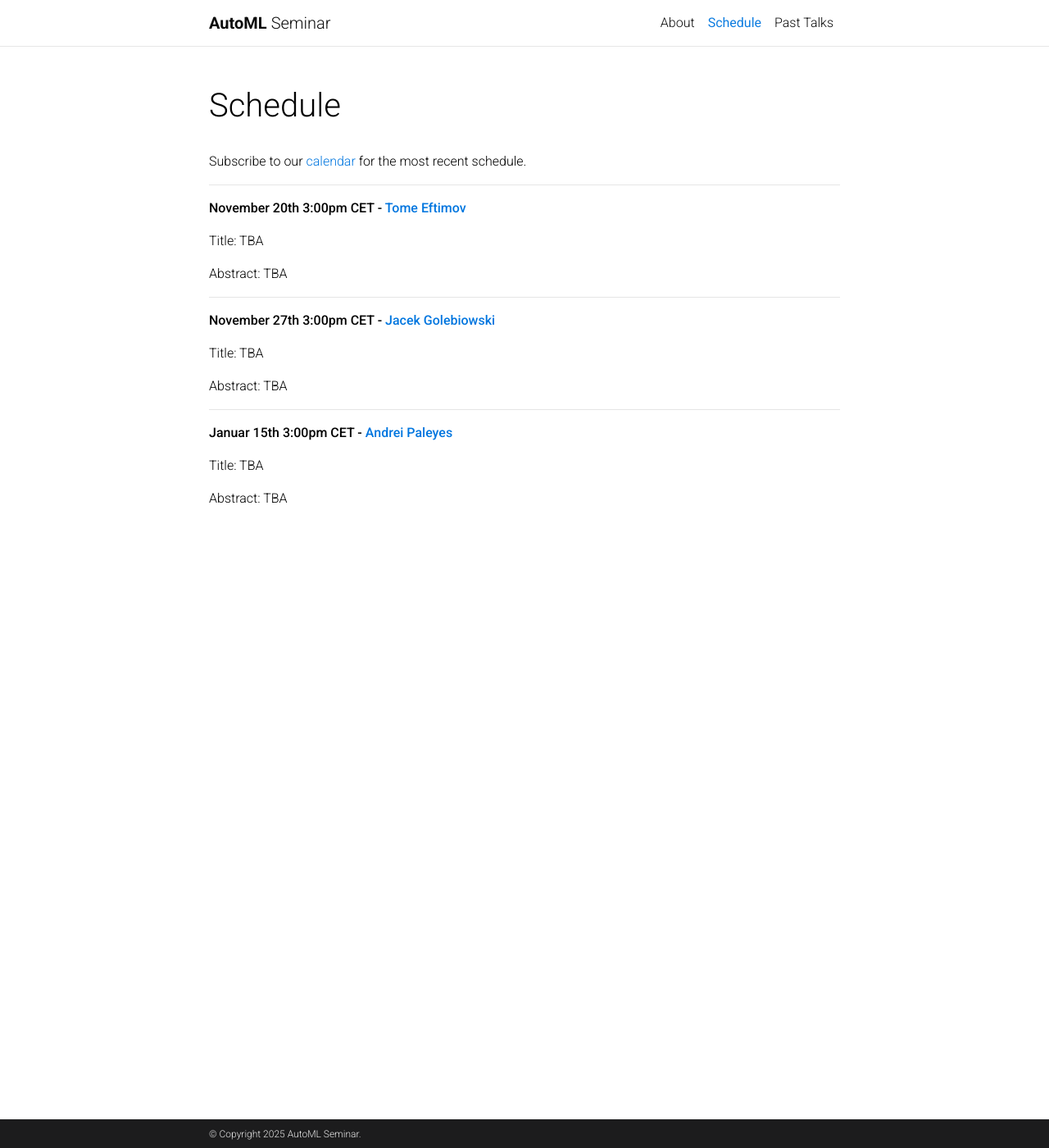
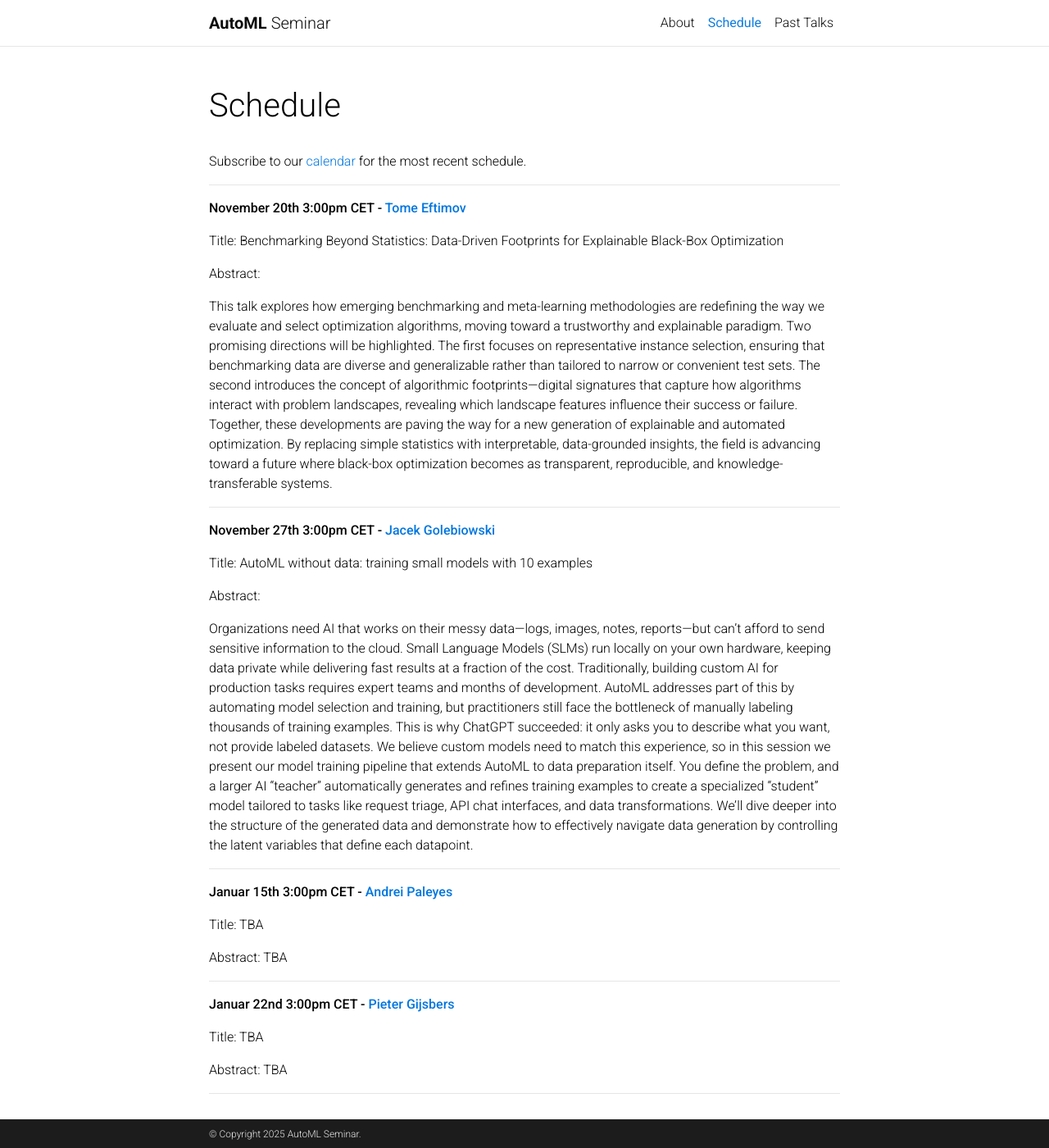
Before and after one commit to AutoML-Seminars/AutoML-Seminars.github.io, a Jekyll site: the page built from _pages/schedule.md, in a window 1280 px wide and 1400 px high. Shown: the whole window at 82% size. Built offline with Jekyll 4.4.1, drawn with Linux system fonts in a browser that asks for light colours; comment, search, counter and statistics services are not loaded; a style sheet for code colours, icons or effects is not loaded.

Commit message:
update schedule

```diff
--- a/_pages/schedule.md
+++ b/_pages/schedule.md
@@ -15,17 +15,22 @@ Subscribe to our [calendar](https://calendar.google.com/calendar/u/2?cid=YXV0b21
 
 **November 20th 3:00pm CET - [Tome Eftimov](http://cs.ijs.si/eftimov/)**
 
-Title: TBA
+Title: Benchmarking Beyond Statistics: Data-Driven Footprints for Explainable Black-Box Optimization
 
-Abstract: TBA
+Abstract:
+
+This talk explores how emerging benchmarking and meta-learning methodologies are redefining the way we evaluate and select optimization algorithms, moving toward a trustworthy and explainable paradigm. Two promising directions will be highlighted. The first focuses on representative instance selection, ensuring that benchmarking data are diverse and generalizable rather than tailored to narrow or convenient test sets. The second introduces the concept of algorithmic footprints—digital signatures that capture how algorithms interact with problem landscapes, revealing which landscape features influence their success or failure. Together, these developments are paving the way for a new generation of explainable and automated optimization. By replacing simple statistics with interpretable, data-grounded insights, the field is advancing toward a future where black-box optimization becomes as transparent, reproducible, and knowledge-transferable systems.
+
 
 ---------
 
 **November 27th 3:00pm CET - [Jacek Golebiowski](https://www.linkedin.com/in/jacek-golebiowski)**
 
-Title: TBA
+Title: AutoML without data: training small models with 10 examples
 
-Abstract: TBA
+Abstract:
+
+Organizations need AI that works on their messy data—logs, images, notes, reports—but can't afford to send sensitive information to the cloud. Small Language Models (SLMs) run locally on your own hardware, keeping data private while delivering fast results at a fraction of the cost. Traditionally, building custom AI for production tasks requires expert teams and months of development. AutoML addresses part of this by automating model selection and training, but practitioners still face the bottleneck of manually labeling thousands of training examples. This is why ChatGPT succeeded: it only asks you to describe what you want, not provide labeled datasets. We believe custom models need to match this experience, so in this session we present our model training pipeline that extends AutoML to data preparation itself. You define the problem, and a larger AI "teacher" automatically generates and refines training examples to create a specialized "student" model tailored to tasks like request triage, API chat interfaces, and data transformations. We'll dive deeper into the structure of the generated data and demonstrate how to effectively navigate data generation by controlling the latent variables that define each datapoint.
 
 ---------
 
@@ -34,3 +39,13 @@ Abstract: TBA
 Title: TBA
 
 Abstract: TBA
+
+---------
+
+**Januar 22nd 3:00pm CET - [Pieter Gijsbers](https://pgijsbers.github.io/)**
+
+Title: TBA
+
+Abstract: TBA
+
+---------
```
Also changed, not shown: _pages/about.md (+1 -1 lines).
